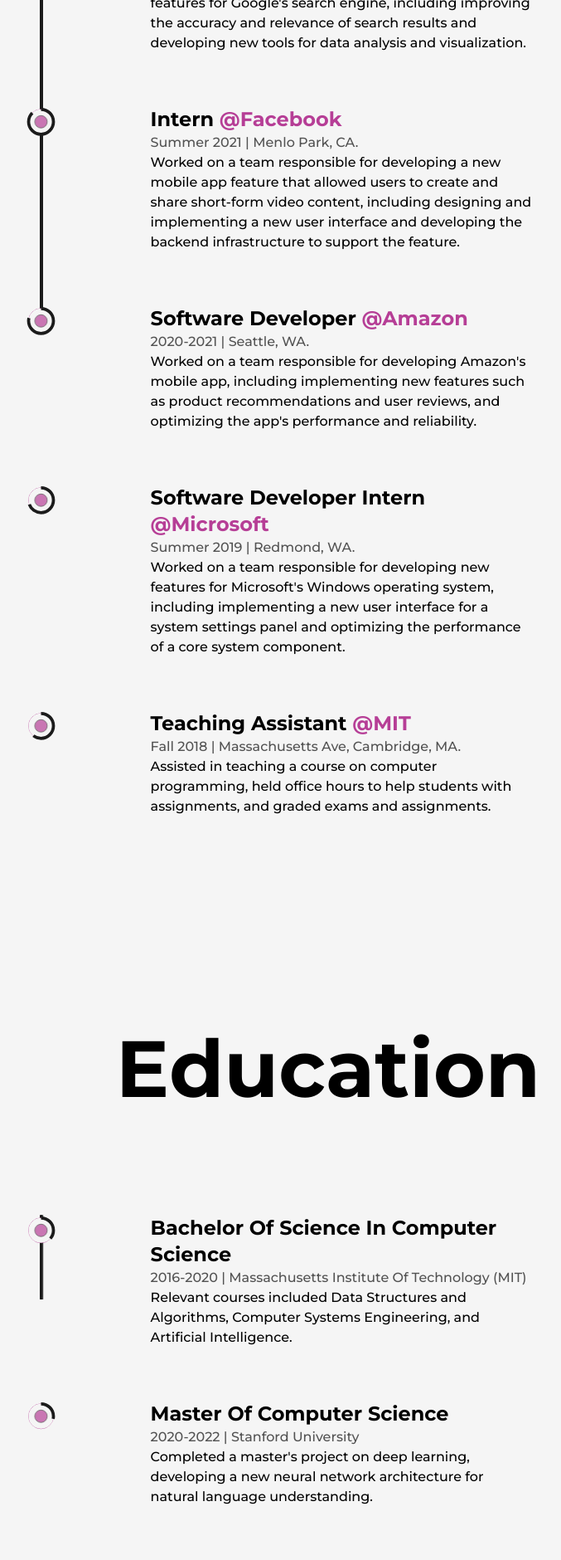
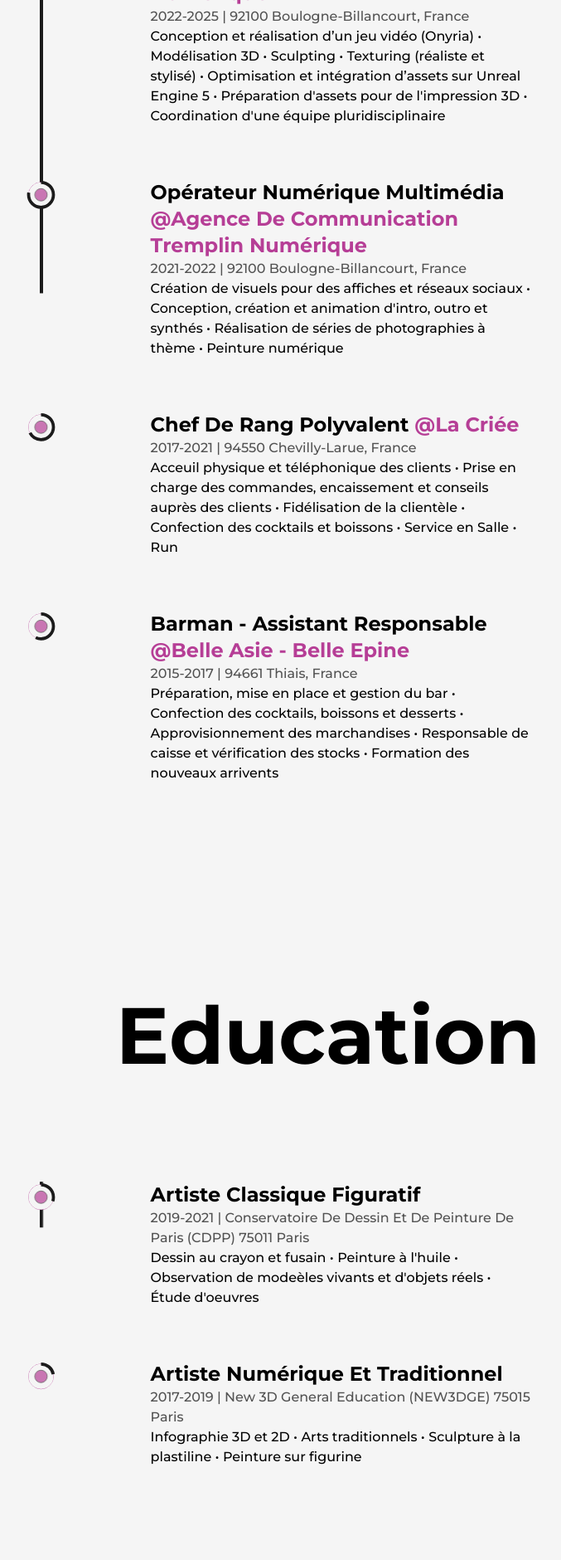
Before and after one commit to Zaephyrain/y_jarvis_dlr_portfolio, a Next.js app: page /about in a window 1280 px wide. Shown: the part 2700-4580 px from the top of the page at 83% size, without its empty margins (244-921 px from the left). Built offline with nearby package versions, Linux system fonts and the light colour scheme.

Commit message:
exp et education

```diff
--- a/src/components/Education.js
+++ b/src/components/Education.js
@@ -44,25 +44,20 @@
         />
         <ul className="w-full flex flex-col items-start justify-between ml-4">
           <Details
-            type="Bachelor of Science in Computer Science"
-            time="2016-2020"
-            place="Massachusetts Institute of Technology (MIT)"
-            info="Relevant courses included Data Structures and Algorithms, Computer Systems Engineering, and Artificial Intelligence."
+            type="Artiste Classique Figuratif"
+            time="2019-2021"
+            place="Conservatoire de Dessin et de Peinture de Paris (CDPP) 75011 Paris"
+            info="Dessin au crayon et fusain • Peinture à l'huile • Observation de modeèles vivants et d'objets réels • Étude d'oeuvres"
           />
 
           <Details
-            type="Master of Computer Science"
-            time="2020-2022"
-            place="Stanford University"
-            info="Completed a master's project on deep learning, developing a new neural network architecture for natural language understanding."
+            type="Artiste numérique et traditionnel"
+            time="2017-2019"
+            place="New 3D General Education (NEW3DGE) 75015 Paris"
+            info="Infographie 3D et 2D • Arts traditionnels • Sculpture à la plastiline • Peinture sur figurine"
           />
 
-          <Details
-            type="Online Coursework"
-            time="2016-2020"
-            place="Coursera and edX"
-            info="Completed coursework in advanced topics such as Reinforcement Learning, Computer Vision, and Machine Learning Engineering."
-          />
+
         </ul>
       </div>
     </div>
--- a/src/components/Experience.js
+++ b/src/components/Experience.js
@@ -62,57 +62,43 @@
           />
           <ul className="w-full flex flex-col items-start justify-between ml-4 xs:ml-2">
             <Details
-              position="Software Engineer"
-              company="Google"
-              companyLink="https://google.com"
-              time="2022-Present"
-              address="Mountain View, CA"
-              work="Worked on a team responsible for developing new features for Google's search engine, including improving the accuracy and relevance of search results and developing new tools for data analysis and visualization."
+              position="Artiste 3D Généraliste"
+              company="Agence de communication Tremplin Numérique"
+              companyLink="https://tremplinnumerique.org/"
+              time="2022-2025"
+              address="92100 Boulogne-Billancourt, France"
+              work="Conception et réalisation d’un jeu vidéo (Onyria) • Modélisation 3D • Sculpting • Texturing (réaliste et stylisé) • Optimisation et intégration d’assets sur Unreal Engine 5 • Préparation d'assets pour de l'impression 3D • Coordination d'une équipe pluridisciplinaire"
             />
 
             <Details
-              position="Intern"
-              company="Facebook"
-              companyLink="https://facebook.com"
-              time="Summer 2021"
-              address="Menlo Park, CA."
-              work="Worked on a team responsible for developing a new mobile app
-              feature that allowed users to create and share short-form video
-              content, including designing and implementing a new user interface
-              and developing the backend infrastructure to support the feature."
+              position="Opérateur numérique multimédia"
+              company="Agence de communication Tremplin Numérique"
+              companyLink="https://tremplinnumerique.org/"
+              time="2021-2022"
+              address="92100 Boulogne-Billancourt, France"
+              work="Création de visuels pour des affiches et réseaux sociaux • Conception, création et animation d'intro, outro et synthés • Réalisation de séries de photographies à thème • Peinture numérique"
             />
 
             <Details
-              position="Software Developer"
-              company="Amazon"
-              companyLink="https://amazon.com"
-              time="2020-2021"
-              address="Seattle, WA."
-              work="Worked on a team responsible for developing Amazon's mobile app, including implementing new features such as product recommendations and user reviews, and optimizing the app's performance and reliability."
+              position="Chef de Rang Polyvalent"
+              company="La Criée"
+              companyLink="https://www.lacriee.com/"
+              time="2017-2021"
+              address="94550 Chevilly-Larue, France"
+              work="Acceuil physique et téléphonique des clients • Prise en charge des commandes, encaissement et conseils auprès des clients • Fidélisation de la clientèle • Confection des cocktails et boissons • Service en Salle • Run"
             />
 
             <Details
-              position="Software Developer Intern"
-              company="Microsoft"
-              companyLink="https://microsoft.com"
-              time="Summer 2019"
-              address="Redmond, WA."
-              work="Worked on a team responsible for developing new features for
-              Microsoft's Windows operating system, including implementing a new
-              user interface for a system settings panel and optimizing the
-              performance of a core system component."
+              position="Barman - Assistant Responsable"
+              company="Belle Asie - Belle Epine"
+              companyLink="https://belle-epine.klepierre.fr/boutiques-restaurants/belle-asie"
+              time="2015-2017"
+              address="94661 Thiais, France"
+              work="Préparation, mise en place et gestion du bar • Confection des cocktails, boissons et desserts • Approvisionnement des marchandises • Responsable de caisse et vérification des stocks • Formation des nouveaux arrivents"
             />
 
-            <Details
-              position="Teaching Assistant"
-              company="MIT"
-              companyLink="https://mit.edu"
-              time="Fall 2018"
-              address="Massachusetts Ave, Cambridge, MA."
-              work="Assisted in teaching a course on computer programming, held office
-              hours to help students with assignments, and graded exams and
-              assignments."
-            />
+
+
           </ul>
         </div>
         </div>
--- a/src/pages/index.js
+++ b/src/pages/index.js
@@ -42,14 +42,14 @@
             </div>
             <div className="flex w-1/2 flex-col items-center self-center lg:w-full lg:text-center">
               <AnimatedText
-                text="Artisan du Numérique"
+                text="Artisan Numérique"
                 className="!text-left !text-6xl xl:!text-5xl lg:!text-center lg:!text-6xl md:!text-5xl sm:!text-3xl"
               />
               <p className="my-4 text-base font-medium md:text-sm sm:!text-xs">
-              Salut ! Je m'appelle Jarvis et je suis Artiste 2D/3D et Graphiste !
+              Salut ! Je m&apos;appelle Jarvis et je suis Artiste 2D/3D et Graphiste !
               Je vise à réaliser des projets grâce à mes capacités dans le numérique.
 
-              Si on peut y penser, c'est qu'on peut le modéliser (ou le dessiner) !
+              Si on peut y penser, c&apos;est qu&apos;on peut le modéliser (ou le dessiner) !
               </p>
               <div className="mt-2 flex items-center self-start lg:self-center">
                 <Link
```
